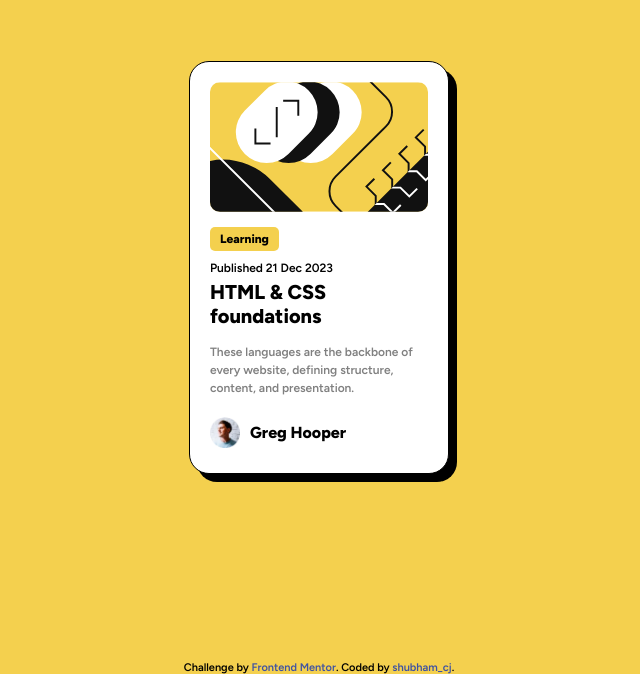
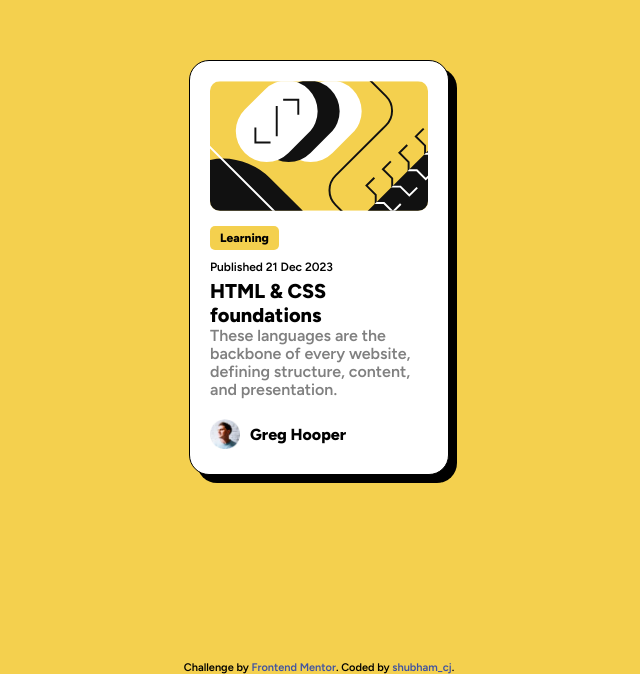
Before and after one commit to shubham-cj/blog-preview-card, a plain HTML site: page index.html in a window 1280 px wide. Shown: the part 126-800 px from the top of the page, without its empty margins (321-961 px from the left). Drawn offline with Linux system fonts and the light colour scheme.

Commit message:
html updated

```diff
--- a/index.html
+++ b/index.html
@@ -13,7 +13,7 @@
 <body>
   <main class="card">
     <img src="assets/images/illustration-article.svg" alt="img">
-    <p>Learning</p>
+    <h1>Learning</h1>
     <h3>Published 21 Dec 2023</h3>
     <a href="">HTML & CSS foundations</a>
     <p class="para">
--- a/style.css
+++ b/style.css
@@ -29,7 +29,7 @@ body {
     border-radius: 10px;
     display: block;
 }
-.card p {
+.card h1 {
     background: hsl(47, 88%, 63%);
     width: fit-content;
     padding: 5px 10px;
```
